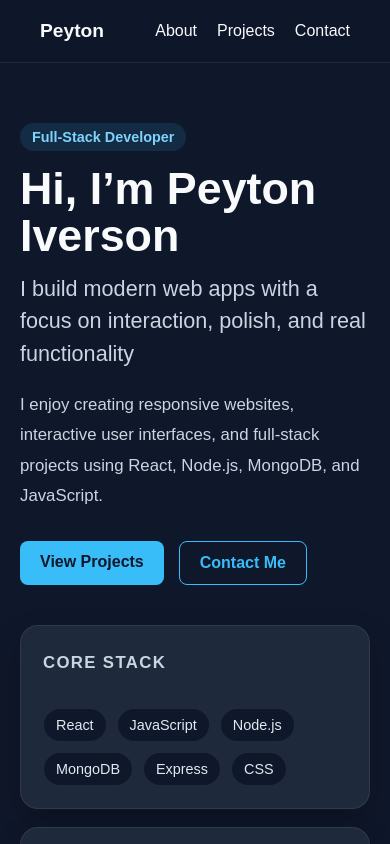
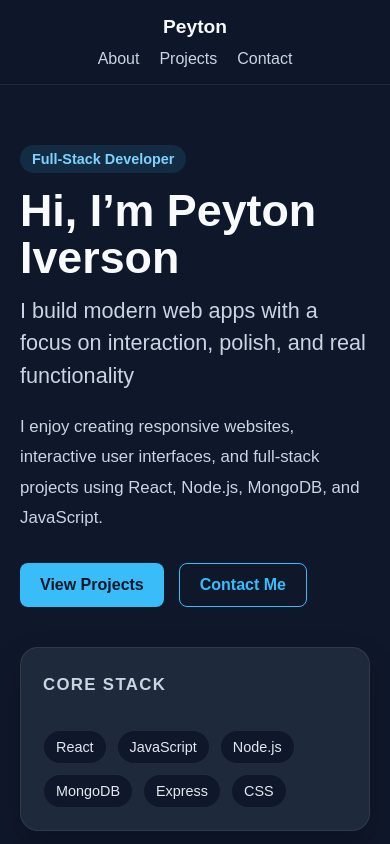
Before and after one commit to AceSpadee/Portfolio, a React (Vite) app: page / in a window 390 px wide. Shown: the top 844 px of the page. Built offline with nearby package versions, Linux system fonts and the light colour scheme.

Commit message:
updated css

```diff
--- a/src/App.css
+++ b/src/App.css
@@ -1,3 +1,6 @@
+/* =========================
+   Base / Reset
+========================= */
 * {
   box-sizing: border-box;
   margin: 0;
@@ -15,10 +18,61 @@ a {
   color: inherit;
 }
 
+/* =========================
+   Interaction Defaults
+========================= */
+button,
+a,
+.project-card,
+.contact-card,
+.about-card,
+.hero-panel-card,
+.tech-pill,
+.project-thumbnail,
+.project-thumbnail-overlay,
+.image-modal-content,
+.image-modal-img {
+  transition:
+    transform 0.25s ease,
+    opacity 0.25s ease,
+    border-color 0.25s ease,
+    background-color 0.25s ease,
+    color 0.25s ease,
+    box-shadow 0.25s ease,
+    filter 0.25s ease;
+}
+
+/* =========================
+   Layout
+========================= */
 .site {
   min-height: 100vh;
 }
 
+.section {
+  padding: 80px 20px;
+  max-width: 1100px;
+  margin: 0 auto;
+}
+
+.section h2 {
+  font-size: 2rem;
+  margin-bottom: 25px;
+}
+
+.section-heading {
+  margin-bottom: 30px;
+}
+
+.section-heading p {
+  color: #cbd5e1;
+  max-width: 700px;
+  line-height: 1.6;
+}
+
+/* =========================
+   Navbar
+========================= */
 .navbar {
   position: sticky;
   top: 0;
@@ -29,6 +83,7 @@ a {
   padding: 20px 40px;
   background: rgba(15, 23, 42, 0.95);
   border-bottom: 1px solid rgba(255, 255, 255, 0.08);
+  backdrop-filter: blur(10px);
 }
 
 .navbar nav {
@@ -36,8 +91,30 @@ a {
   gap: 20px;
 }
 
+.navbar a {
+  position: relative;
+  color: #cbd5e1;
+}
+
+.navbar a::after {
+  content: "";
+  position: absolute;
+  left: 0;
+  bottom: -6px;
+  width: 100%;
+  height: 2px;
+  background: #38bdf8;
+  transform: scaleX(0);
+  transform-origin: left;
+  transition: transform 0.25s ease;
+}
+
 .navbar a:hover {
   color: #38bdf8;
+}
+
+.navbar a:hover::after {
+  transform: scaleX(1);
 }
 
 .logo {
@@ -45,6 +122,52 @@ a {
   font-size: 1.2rem;
 }
 
+/* =========================
+   Buttons
+========================= */
+.btn,
+.project-link,
+.project-button {
+  transition:
+    transform 0.2s ease,
+    box-shadow 0.2s ease,
+    border-color 0.2s ease,
+    background-color 0.2s ease,
+    color 0.2s ease;
+}
+
+.btn {
+  background: #38bdf8;
+  color: #0f172a;
+  padding: 12px 20px;
+  border-radius: 8px;
+  font-weight: bold;
+  display: inline-flex;
+  align-items: center;
+  justify-content: center;
+}
+
+.btn-secondary {
+  background: transparent;
+  border: 1px solid #38bdf8;
+  color: #38bdf8;
+}
+
+.btn:hover,
+.project-link:hover {
+  transform: translateY(-2px);
+  box-shadow: 0 10px 24px rgba(0, 0, 0, 0.2);
+}
+
+.btn:active,
+.project-link:active,
+.project-button:active {
+  transform: translateY(0);
+}
+
+/* =========================
+   Hero
+========================= */
 .hero {
   min-height: 90vh;
   display: flex;
@@ -119,6 +242,12 @@ a {
   box-shadow: 0 12px 30px rgba(0, 0, 0, 0.2);
 }
 
+.hero-panel-card:hover {
+  transform: translateY(-4px);
+  border-color: rgba(56, 189, 248, 0.25);
+  box-shadow: 0 14px 32px rgba(0, 0, 0, 0.18);
+}
+
 .hero-panel-label {
   font-size: 0.85rem;
   font-weight: 700;
@@ -141,6 +270,16 @@ a {
   border: 1px solid rgba(255, 255, 255, 0.08);
   color: #e2e8f0;
   font-size: 0.9rem;
+  transition:
+    transform 0.2s ease,
+    border-color 0.2s ease,
+    background-color 0.2s ease;
+}
+
+.hero-stack span:hover {
+  transform: translateY(-2px);
+  border-color: rgba(56, 189, 248, 0.4);
+  background: rgba(56, 189, 248, 0.08);
 }
 
 .hero-panel-card ul {
@@ -149,21 +288,9 @@ a {
   line-height: 1.8;
 }
 
-@media (max-width: 900px) {
-  .hero {
-    min-height: auto;
-    padding: 60px 20px;
-  }
-
-  .hero-layout {
-    grid-template-columns: 1fr;
-  }
-
-  .hero-panel {
-    width: 100%;
-  }
-}
-
+/* =========================
+   About
+========================= */
 .about-layout {
   display: grid;
   grid-template-columns: 1.2fr 0.8fr;
@@ -191,6 +318,12 @@ a {
   padding: 20px;
 }
 
+.about-card:hover {
+  transform: translateY(-4px);
+  border-color: rgba(56, 189, 248, 0.25);
+  box-shadow: 0 14px 32px rgba(0, 0, 0, 0.18);
+}
+
 .about-card h3 {
   font-size: 1rem;
   margin-bottom: 10px;
@@ -203,106 +336,9 @@ a {
   font-size: 0.95rem;
 }
 
-@media (max-width: 900px) {
-  .about-layout {
-    grid-template-columns: 1fr;
-  }
-
-  .about-highlights {
-    grid-template-columns: 1fr;
-  }
-}
-
-.btn {
-  background: #38bdf8;
-  color: #0f172a;
-  padding: 12px 20px;
-  border-radius: 8px;
-  font-weight: bold;
-}
-
-.btn-secondary {
-  background: transparent;
-  border: 1px solid #38bdf8;
-  color: #38bdf8;
-}
-
-.section {
-  padding: 80px 20px;
-  max-width: 1100px;
-  margin: 0 auto;
-}
-
-.section h2 {
-  font-size: 2rem;
-  margin-bottom: 25px;
-}
-
-.contact-section {
-  display: flex;
-  flex-direction: column;
-  gap: 28px;
-}
-
-.contact-text p {
-  color: #cbd5e1;
-  line-height: 1.8;
-  max-width: 700px;
-}
-
-.contact-grid {
-  display: grid;
-  grid-template-columns: repeat(auto-fit, minmax(240px, 1fr));
-  gap: 18px;
-}
-
-.contact-card {
-  display: flex;
-  flex-direction: column;
-  gap: 10px;
-  background: #1e293b;
-  border: 1px solid rgba(255, 255, 255, 0.08);
-  border-radius: 16px;
-  padding: 22px;
-  transition: transform 0.2s ease, border-color 0.2s ease;
-}
-
-.contact-card:hover {
-  transform: translateY(-4px);
-  border-color: rgba(56, 189, 248, 0.45);
-}
-
-.contact-label {
-  font-size: 0.85rem;
-  font-weight: 700;
-  color: #7dd3fc;
-  text-transform: uppercase;
-  letter-spacing: 0.08em;
-}
-
-.contact-value {
-  color: #f8fafc;
-  line-height: 1.5;
-  word-break: break-word;
-}
-
-.footer {
-  text-align: center;
-  padding: 30px 20px;
-  border-top: 1px solid rgba(255, 255, 255, 0.08);
-  color: #cbd5e1;
-}
-
-.section-heading {
-  margin-bottom: 30px;
-}
-
-.section-heading p {
-  color: #cbd5e1;
-  max-width: 700px;
-  line-height: 1.6;
-}
-
+/* =========================
+   Projects
+========================= */
 .projects-grid {
   display: grid;
   grid-template-columns: repeat(auto-fit, minmax(280px, 1fr));
@@ -317,12 +353,16 @@ a {
   display: flex;
   flex-direction: column;
   gap: 16px;
-  transition: transform 0.2s ease, border-color 0.2s ease;
+  transition:
+    transform 0.25s ease,
+    border-color 0.25s ease,
+    box-shadow 0.25s ease;
 }
 
 .project-card:hover {
-  transform: translateY(-4px);
+  transform: translateY(-6px);
   border-color: rgba(56, 189, 248, 0.45);
+  box-shadow: 0 18px 40px rgba(0, 0, 0, 0.22);
 }
 
 .project-status {
@@ -346,6 +386,7 @@ a {
   line-height: 1.6;
 }
 
+/* Project Thumbnail */
 .project-thumbnail-button {
   padding: 0;
   border: none;
@@ -376,7 +417,7 @@ a {
   height: 100%;
   object-fit: cover;
   display: block;
-  transition: transform 0.3s ease;
+  transition: transform 0.35s ease, filter 0.35s ease;
 }
 
 .project-thumbnail-overlay {
@@ -387,7 +428,7 @@ a {
   justify-content: center;
   background: rgba(2, 6, 23, 0.18);
   opacity: 0;
-  transition: opacity 0.25s ease;
+  transition: opacity 0.3s ease, background 0.3s ease;
 }
 
 .project-thumbnail-hint {
@@ -398,16 +439,27 @@ a {
   font-size: 0.85rem;
   font-weight: 600;
   border: 1px solid rgba(255, 255, 255, 0.12);
+  transform: translateY(6px);
+  opacity: 0.95;
+  transition: transform 0.25s ease, opacity 0.25s ease;
 }
 
 .project-card:hover .project-thumbnail {
-  transform: scale(1.04);
+  transform: scale(1.05);
+  filter: brightness(1.05);
 }
 
 .project-card:hover .project-thumbnail-overlay {
   opacity: 1;
+  background: rgba(2, 6, 23, 0.28);
 }
 
+.project-card:hover .project-thumbnail-hint {
+  transform: translateY(0);
+  opacity: 1;
+}
+
+/* Project Content */
 .project-tech {
   display: flex;
   flex-wrap: wrap;
@@ -421,6 +473,16 @@ a {
   border: 1px solid rgba(255, 255, 255, 0.08);
   font-size: 0.85rem;
   color: #e2e8f0;
+  transition:
+    transform 0.2s ease,
+    border-color 0.2s ease,
+    background-color 0.2s ease;
+}
+
+.tech-pill:hover {
+  transform: translateY(-2px);
+  border-color: rgba(56, 189, 248, 0.4);
+  background: rgba(56, 189, 248, 0.08);
 }
 
 .project-highlights {
@@ -445,12 +507,6 @@ a {
   background: #38bdf8;
   color: #0f172a;
   font-weight: 700;
-  transition: opacity 0.2s ease, transform 0.2s ease;
-}
-
-.project-link:hover {
-  opacity: 0.92;
-  transform: translateY(-1px);
 }
 
 .project-link.secondary {
@@ -465,6 +521,7 @@ a {
   font: inherit;
 }
 
+/* Project Details */
 .project-details {
   margin-top: 8px;
   padding-top: 18px;
@@ -490,6 +547,74 @@ a {
   padding-left: 18px;
 }
 
+/* =========================
+   Contact
+========================= */
+.contact-section {
+  display: flex;
+  flex-direction: column;
+  gap: 28px;
+}
+
+.contact-text p {
+  color: #cbd5e1;
+  line-height: 1.8;
+  max-width: 700px;
+}
+
+.contact-grid {
+  display: grid;
+  grid-template-columns: repeat(auto-fit, minmax(240px, 1fr));
+  gap: 18px;
+}
+
+.contact-card {
+  display: flex;
+  flex-direction: column;
+  gap: 10px;
+  background: #1e293b;
+  border: 1px solid rgba(255, 255, 255, 0.08);
+  border-radius: 16px;
+  padding: 22px;
+  transition:
+    transform 0.25s ease,
+    border-color 0.25s ease,
+    box-shadow 0.25s ease;
+}
+
+.contact-card:hover {
+  transform: translateY(-4px);
+  border-color: rgba(56, 189, 248, 0.45);
+  box-shadow: 0 14px 32px rgba(0, 0, 0, 0.18);
+}
+
+.contact-label {
+  font-size: 0.85rem;
+  font-weight: 700;
+  color: #7dd3fc;
+  text-transform: uppercase;
+  letter-spacing: 0.08em;
+}
+
+.contact-value {
+  color: #f8fafc;
+  line-height: 1.5;
+  word-break: break-word;
+}
+
+/* =========================
+   Footer
+========================= */
+.footer {
+  text-align: center;
+  padding: 30px 20px;
+  border-top: 1px solid rgba(255, 255, 255, 0.08);
+  color: #cbd5e1;
+}
+
+/* =========================
+   Image Modal
+========================= */
 .image-modal-overlay {
   position: fixed;
   inset: 0;
@@ -510,6 +635,7 @@ a {
   display: flex;
   flex-direction: column;
   gap: 14px;
+  animation: modalPop 0.22s ease;
 }
 
 .image-modal-img {
@@ -594,6 +720,46 @@ a {
   right: 16px;
 }
 
+/* =========================
+   Responsive
+========================= */
+@media (max-width: 900px) {
+  .hero {
+    min-height: auto;
+    padding: 60px 20px;
+  }
+
+  .hero-layout {
+    grid-template-columns: 1fr;
+  }
+
+  .hero-panel {
+    width: 100%;
+  }
+
+  .about-layout {
+    grid-template-columns: 1fr;
+  }
+
+  .about-highlights {
+    grid-template-columns: 1fr;
+  }
+
+  .navbar {
+    padding: 16px 20px;
+    flex-direction: column;
+    gap: 12px;
+  }
+
+  .navbar nav {
+    flex-wrap: wrap;
+    justify-content: center;
+  }
+}
+
+/* =========================
+   Animations
+========================= */
 @keyframes fadeIn {
   from {
     opacity: 0;
@@ -602,3 +768,14 @@ a {
     opacity: 1;
   }
 }
+
+@keyframes modalPop {
+  from {
+    opacity: 0;
+    transform: scale(0.97);
+  }
+  to {
+    opacity: 1;
+    transform: scale(1);
+  }
+}
```
